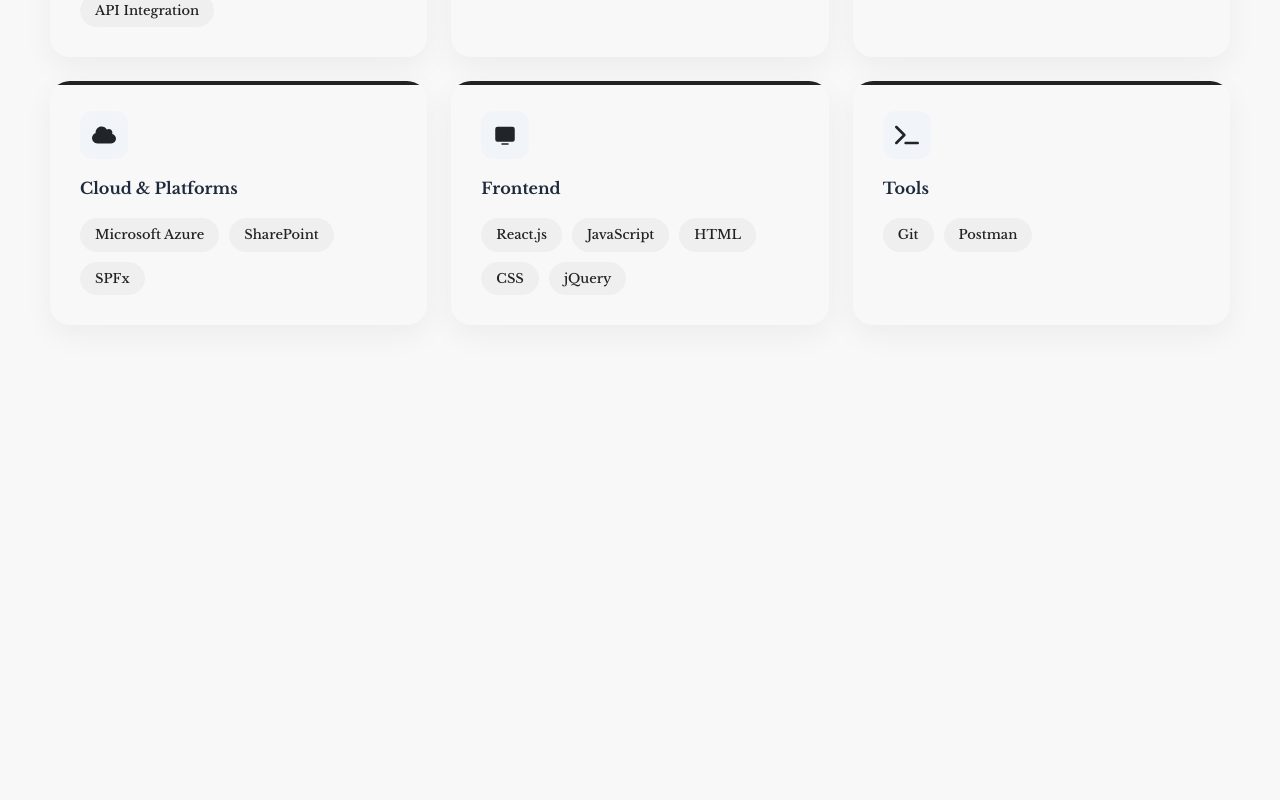
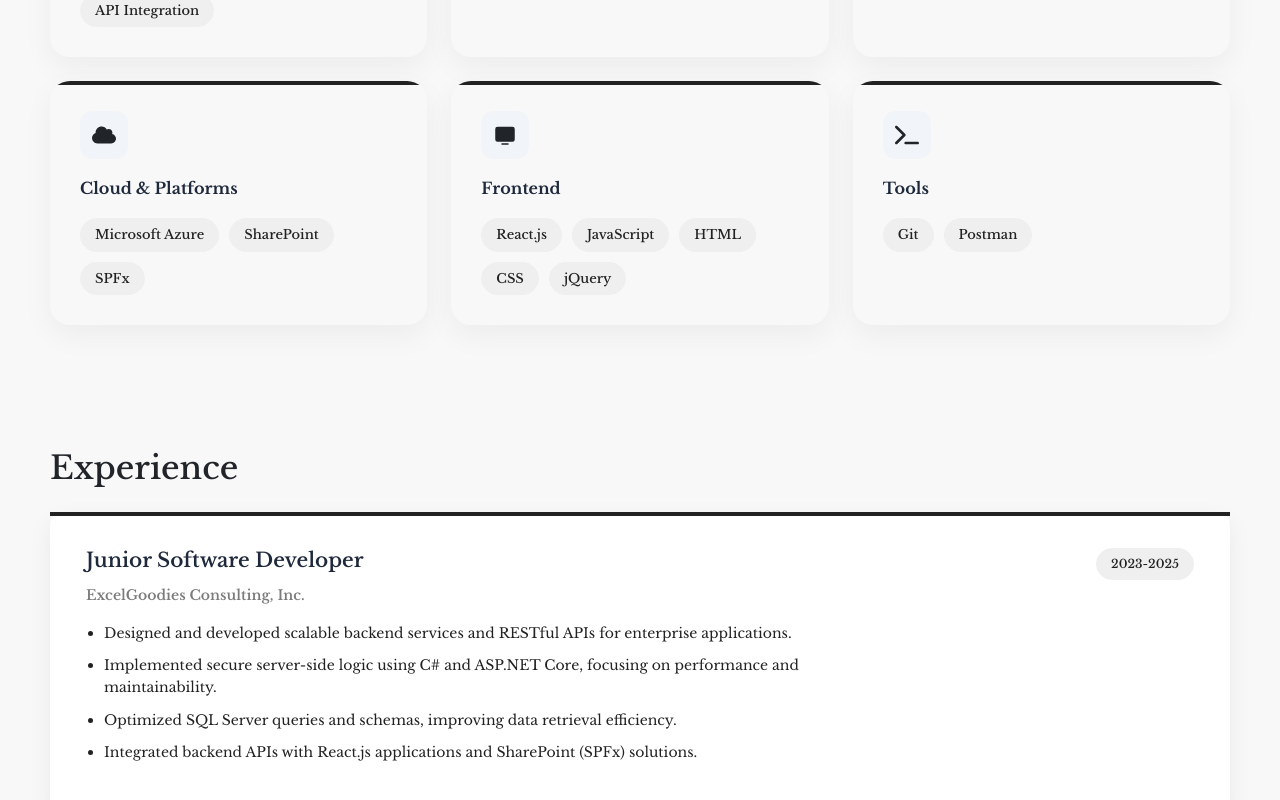
Before and after one commit to Dharshankuma/Portfolio, a React (Vite) app in the folder myPortfolio/: page /about in a window 1280 px wide. Shown: the part 1368-2168 px from the top of the page. Before the commit the page ends 1767 px from the top, so only its background shows below. Built offline with nearby package versions, Linux system fonts and the light colour scheme.

Commit message:
commit changes

```diff
--- a/myPortfolio/index.html
+++ b/myPortfolio/index.html
@@ -1,8 +1,8 @@
-<!DOCTYPE html>
+<!doctype html>
 <html lang="en">
   <head>
     <meta charset="UTF-8" />
-    <link rel="icon" type="image/svg+xml" href="/vite.svg" />
+    <link rel="icon" type="image/svg+xml" href="" />
     <link rel="preconnect" href="https://fonts.googleapis.com" />
     <link rel="preconnect" href="https://fonts.gstatic.com" crossorigin />
     <link
@@ -11,7 +11,7 @@
     />
 
     <meta name="viewport" content="width=device-width, initial-scale=1.0" />
-    <title>myportfolio</title>
+    <title>DharshanMuthukumar</title>
   </head>
   <body>
     <div id="root"></div>
--- /dev/null
+++ b/myPortfolio/src/Components/Experience/Experience.jsx
@@ -0,0 +1,27 @@
+import React from "react";
+import CommonCard from "../ReusableUI/CardComponents/CommonCard";
+import { EXPERIENCE_LIST } from "./ExperienceList";
+import SectionWrapper from "../../Animations/SectionWrapper";
+
+const Experience = () => {
+  return (
+    <SectionWrapper>
+      <section className="experience_section mt-3">
+        <div className="container-fluid">
+          <h2 className="section-title">Experience</h2>
+
+          <div className="row">
+            {EXPERIENCE_LIST &&
+              EXPERIENCE_LIST.map((item, index) => (
+                <div className="col-12" key={index}>
+                  <CommonCard lists={item} />
+                </div>
+              ))}
+          </div>
+        </div>
+      </section>
+    </SectionWrapper>
+  );
+};
+
+export default Experience;
--- /dev/null
+++ b/myPortfolio/src/Components/Experience/ExperienceList.js
@@ -0,0 +1,14 @@
+export const EXPERIENCE_LIST = [
+  {
+    id: 1,
+    title: "Junior Software Developer",
+    subTitle: "ExcelGoodies Consulting, Inc.",
+    duration: "2023-2025",
+    responsibilities: [
+      "Designed and developed scalable backend services and RESTful APIs for enterprise applications.",
+      "Implemented secure server-side logic using C# and ASP.NET Core, focusing on performance and maintainability.",
+      "Optimized SQL Server queries and schemas, improving data retrieval efficiency.",
+      "Integrated backend APIs with React.js applications and SharePoint (SPFx) solutions.",
+    ],
+  },
+];
--- /dev/null
+++ b/myPortfolio/src/Components/ReusableUI/CardComponents/CommonCard.css
@@ -0,0 +1,63 @@
+.common_card {
+  border: none;
+  border-radius: 14px;
+  box-shadow: 0 8px 25px rgba(0, 0, 0, 0.06);
+  transition: all 0.4s cubic-bezier(0.165, 0.84, 0.44, 1);
+  position: relative;
+  padding: 20px;
+}
+.common_card::before {
+  content: "";
+  position: absolute;
+  top: 0;
+  left: 0;
+  right: 0;
+  height: 4px;
+  background: #222222;
+  transition: background 0.3s ease;
+}
+
+.common_card:hover {
+  transform: translateY(-8px);
+  box-shadow:
+    rgba(0, 0, 0, 0.16) 0px 10px 36px 0px,
+    rgba(0, 0, 0, 0.06) 0px 0px 0px 1px;
+}
+/* Title */
+.common-title {
+  font-size: 20px;
+  font-weight: 600;
+  color: #1e293b;
+}
+
+/* Subtitle */
+.common-subtitle {
+  font-size: 14px;
+  font-weight: 600;
+  color: #7b7b7b;
+  margin-top: 5px;
+}
+
+/* Bullet List */
+.common_list {
+  padding-left: 18px;
+}
+
+.common_list li {
+  font-size: 14px;
+  color: #222222;
+  margin-bottom: 10px;
+  line-height: 1.6;
+}
+
+.common-date {
+  display: inline-block;
+  padding: 6px 14px;
+  font-size: 12px;
+  font-weight: 500;
+  color: #222222;
+  background-color: #efefef;
+  border: 1px solid #efefef;
+  border-radius: 20px;
+  white-space: nowrap;
+}
--- /dev/null
+++ b/myPortfolio/src/Components/ReusableUI/CardComponents/CommonCard.jsx
@@ -0,0 +1,40 @@
+import React from "react";
+import "./CommonCard.css";
+
+const CommonCard = ({ lists }) => {
+  console.log(lists);
+  return (
+    <div className="card common_card mt-3">
+      <div className="card-body">
+        <div className="row">
+          {/* Left Content */}
+          <div className="col-md-9">
+            {/* Title + Mobile Date */}
+            <div className="d-flex justify-content-between align-items-start">
+              <h4 className="common-title">{lists.title}</h4>
+
+              {/* Mobile Date */}
+              <span className="common-date d-md-none">{lists.duration}</span>
+            </div>
+
+            <p className="common-subtitle">{lists.subTitle}</p>
+
+            <ul className="common_list">
+              {lists.responsibilities &&
+                lists.responsibilities.map((item, index) => (
+                  <li key={index}>{item}</li>
+                ))}
+            </ul>
+          </div>
+
+          {/* Desktop Date */}
+          <div className="col-md-3 text-md-end d-none d-md-block">
+            <span className="common-date">{lists.duration}</span>
+          </div>
+        </div>
+      </div>
+    </div>
+  );
+};
+
+export default CommonCard;
--- a/myPortfolio/src/Pages/About.jsx
+++ b/myPortfolio/src/Pages/About.jsx
@@ -2,12 +2,14 @@ import React from "react";
 import AboutSection from "../Components/About/AboutSection";
 import PageWrapper from "../Animations/PageWrapper";
 import Skills from "../Components/Skills/Skills";
+import Experience from "../Components/Experience/Experience";
 
 const About = () => {
   return (
     <PageWrapper>
       <AboutSection />
       <Skills />
+      <Experience />
     </PageWrapper>
   );
 };
```
Also changed, not shown: myPortfolio/src/Components/Experience/Experience.css (added).
